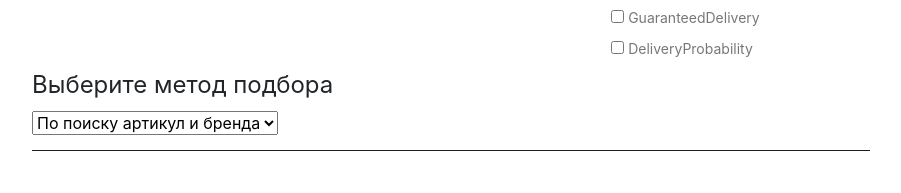
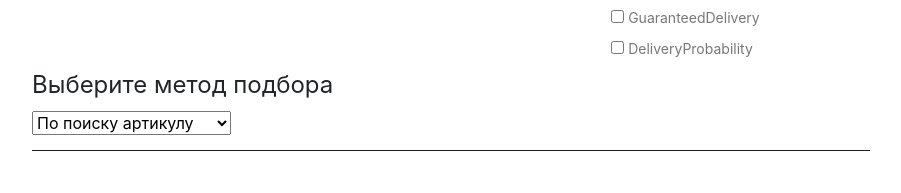
Before and after one commit to kraiymbek/socket-js, a website: page public/index.html in a window 1280 px wide. Shown: the part 996-1189 px from the top of the page, without its empty margins (189-1090 px from the left). Drawn offline with nearby package versions, Linux system fonts and the light colour scheme; no server answers.

Commit message:
chore(): typo error

```diff
--- a/public/index.html
+++ b/public/index.html
@@ -58,7 +58,7 @@
                                     <select class="method"
                                             data-style="form-control"
                                             title="Выберите город">
-                                        <option value="methodBrandArticle" selected>По поиску артикул и бренда</option>
+                                        <option value="methodBrandArticle" selected>По поиску артикулу</option>
                                         <option value="methodBrute">По подборке артикула</option>
                                     </select>
                                 </fieldset>
```
